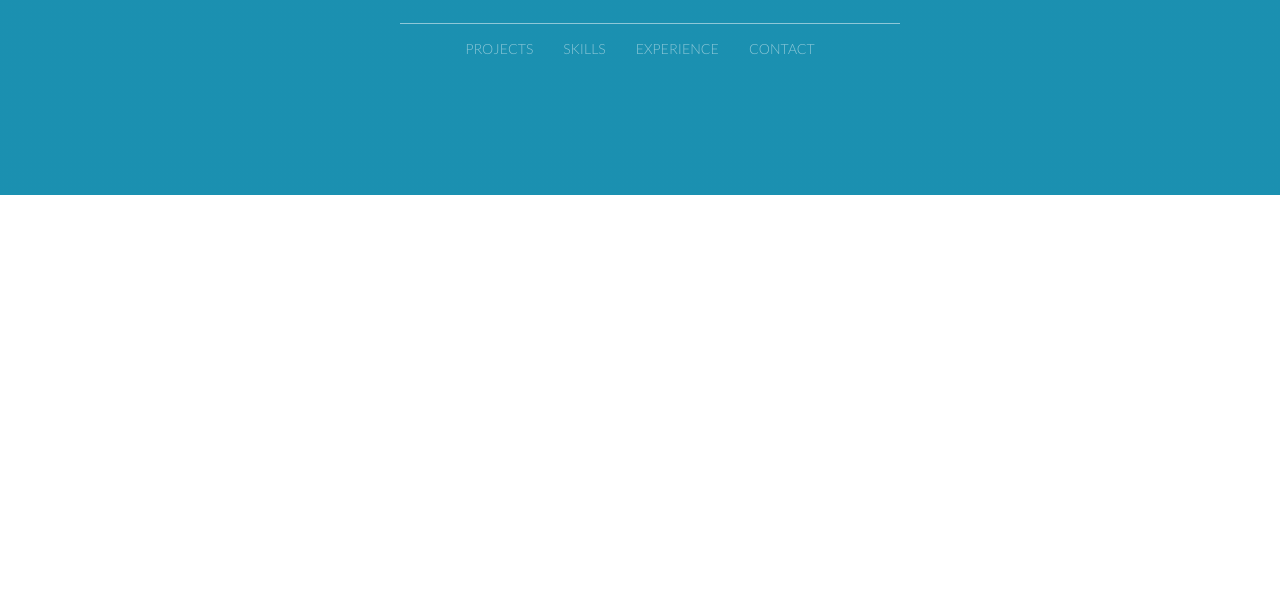
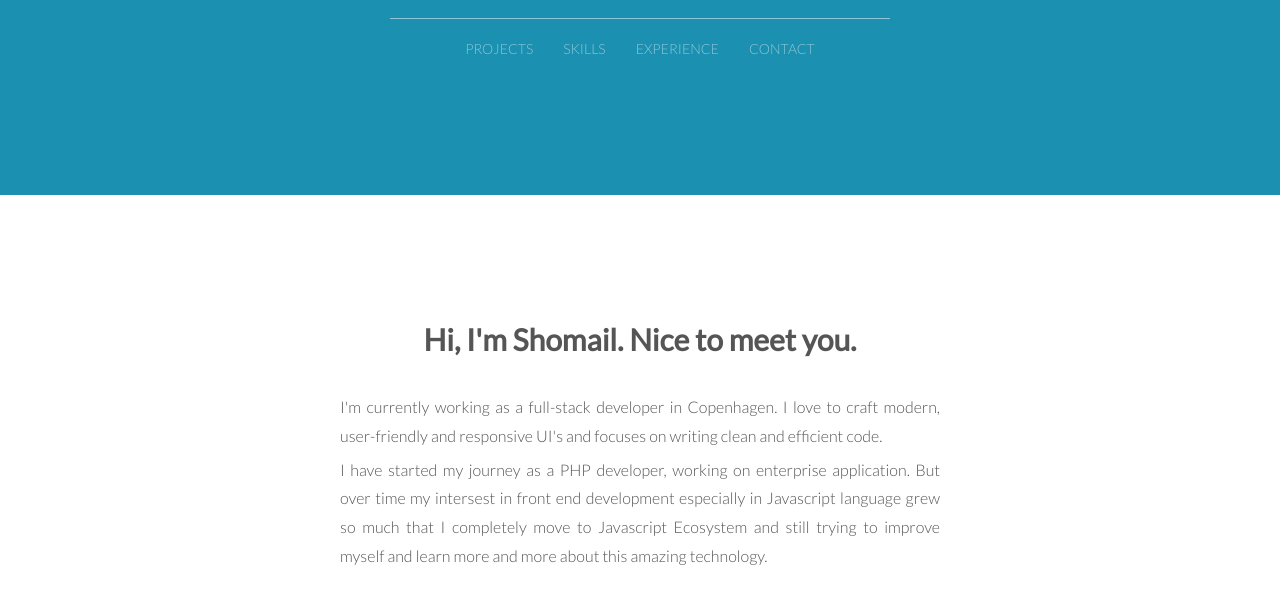
Before and after one commit to shomail/shomail.github.io, a website: page index.html in a window 1280 px wide. Shown: the part 605-1208 px from the top of the page. Before the commit the page ends 800 px from the top, so only its background shows below. Drawn offline with Linux system fonts and the light colour scheme.

Commit message:
about section

```diff
--- a/index.html
+++ b/index.html
@@ -55,6 +55,21 @@
           <li class="nav__item"><a href="#" class="nav__link">Contact</a></li>
         </ul>
       </header>
+
+      <section class="section-about">
+        <h3 class="section-about__heading">Hi, I'm Shomail. Nice to meet you.</h3>
+        <div class="section-about__intro">
+          <p class="section-about__text">
+            I'm currently working as a full-stack developer in Copenhagen. I love to craft modern, user-friendly and
+            responsive UI's and focuses on writing clean and efficient code.
+          </p>
+          <p class="section-about__text">
+            I have started my journey as a PHP developer, working on enterprise application. But over time my intersest
+            in front end development especially in Javascript language grew so much that I completely move to Javascript
+            Ecosystem and still trying to improve myself and learn more and more about this amazing technology.
+          </p>
+        </div>
+      </section>
     </div>
   </body>
 </html>
--- /dev/null
+++ b/sass/_about.scss
@@ -0,0 +1,24 @@
+.section-about {
+  padding: 12rem 2rem;
+  text-align: center;
+
+  &__heading {
+    font-size: 3rem;
+    margin-bottom: 3rem;
+  }
+
+  &__intro {
+    width: 60rem;
+    margin: 0 auto;
+    text-align: justify;
+  }
+
+  &__text {
+    font-size: 1.6rem;
+    line-height: 1.8;
+  }
+
+  &__text:not(:last-child) {
+    margin-bottom: 0.5rem;
+  }
+}
--- a/sass/_base.scss
+++ b/sass/_base.scss
@@ -3,6 +3,7 @@ $color-grey-light: rgba(255, 255, 255, 0.9);
 $color-grey-dark: rgba(0, 0, 0, 0.7);
 $color-blue-dark: rgba(#0284a8, 0.9);
 $light-blue: rgba(#02bec4, 0.5);
+$color-font: #555;
 
 *,
 *::before,
@@ -21,4 +22,5 @@ body {
   font-family: 'Lato', sans-serif;
   font-weight: 300;
   line-height: 1.6;
+  color: $color-font;
 }
--- a/sass/header.scss
+++ b/sass/_header.scss
@@ -117,7 +117,6 @@
     display: block;
     border-top: 1px solid $color-grey-medium;
     width: 50rem;
-    top: -1.5rem;
-    left: -6.5rem;
+    transform: translateX(-7.5rem) translateY(-2rem);
   }
 }
--- a/sass/main.scss
+++ b/sass/main.scss
@@ -1,3 +1,4 @@
+@import 'about';
 @import 'animation';
 @import 'base';
 @import 'components';
```
Also changed, not shown: css/style.css.
